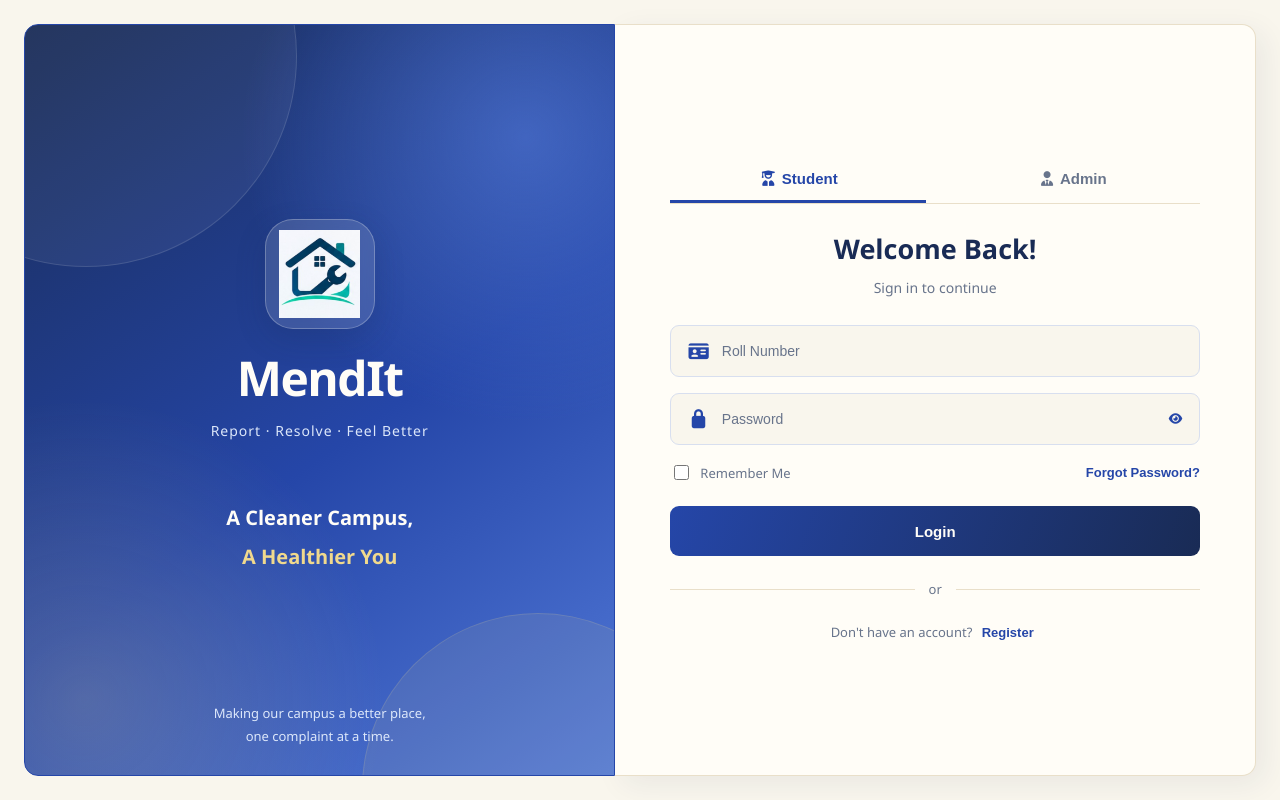
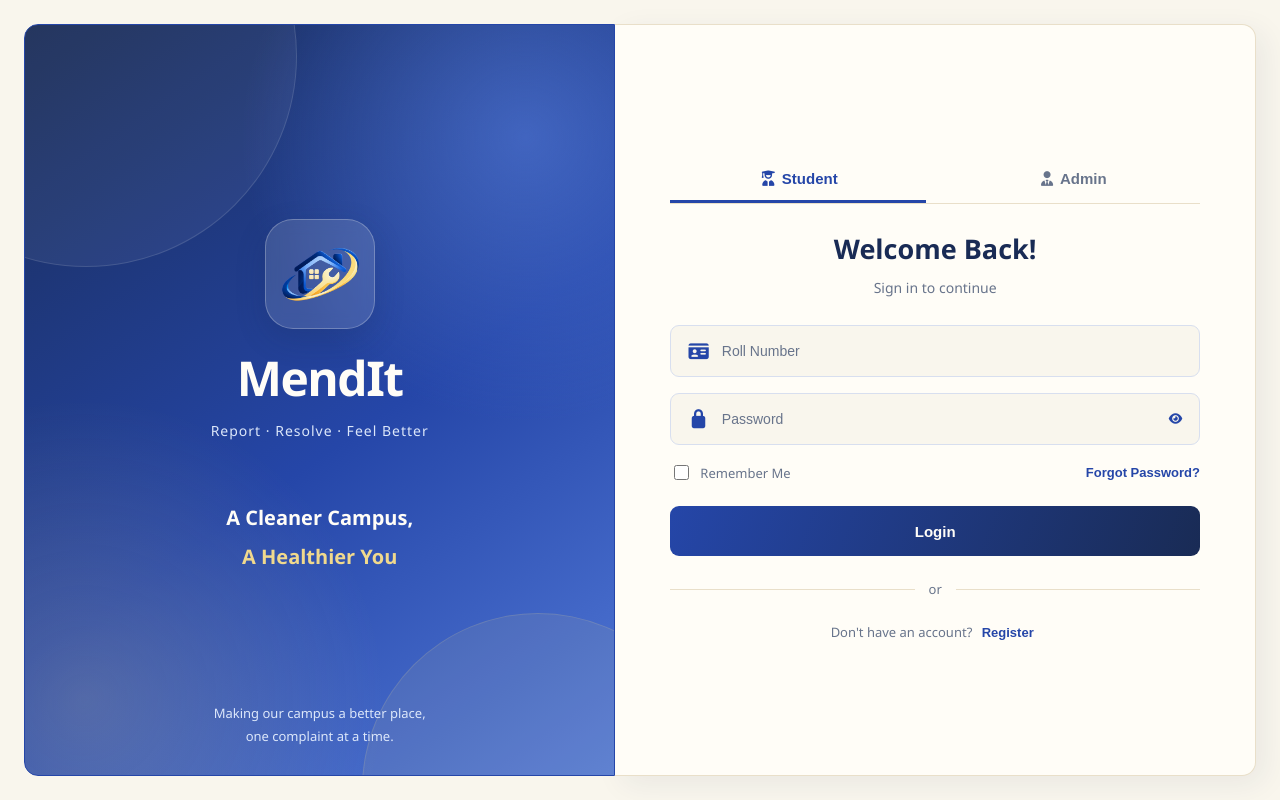
Before and after one commit to jahnvirattan/MendIt, a React app in the folder frontend/: page / in a window 1280 px wide. Built offline with nearby package versions, Linux system fonts and the light colour scheme; the HTML template or start-up script is replaced by a standard one.

Commit message:
logo updated

```diff
--- a/frontend/src/pages/Login.jsx
+++ b/frontend/src/pages/Login.jsx
@@ -103,7 +103,7 @@ const Login = () => {
       <div className="login-branding">
         <div className="brand-logo">
           <div className="logo-icon">
-            <img src="./MendItLogo.png" alt="logo" />
+            <img src="./logo_mendit.png" alt="logo" />
           </div>
           <h1>MendIt</h1>
           <p>Report · Resolve · Feel Better</p>
```
Also changed, not shown: frontend/public/logo_mendit.png (added).
